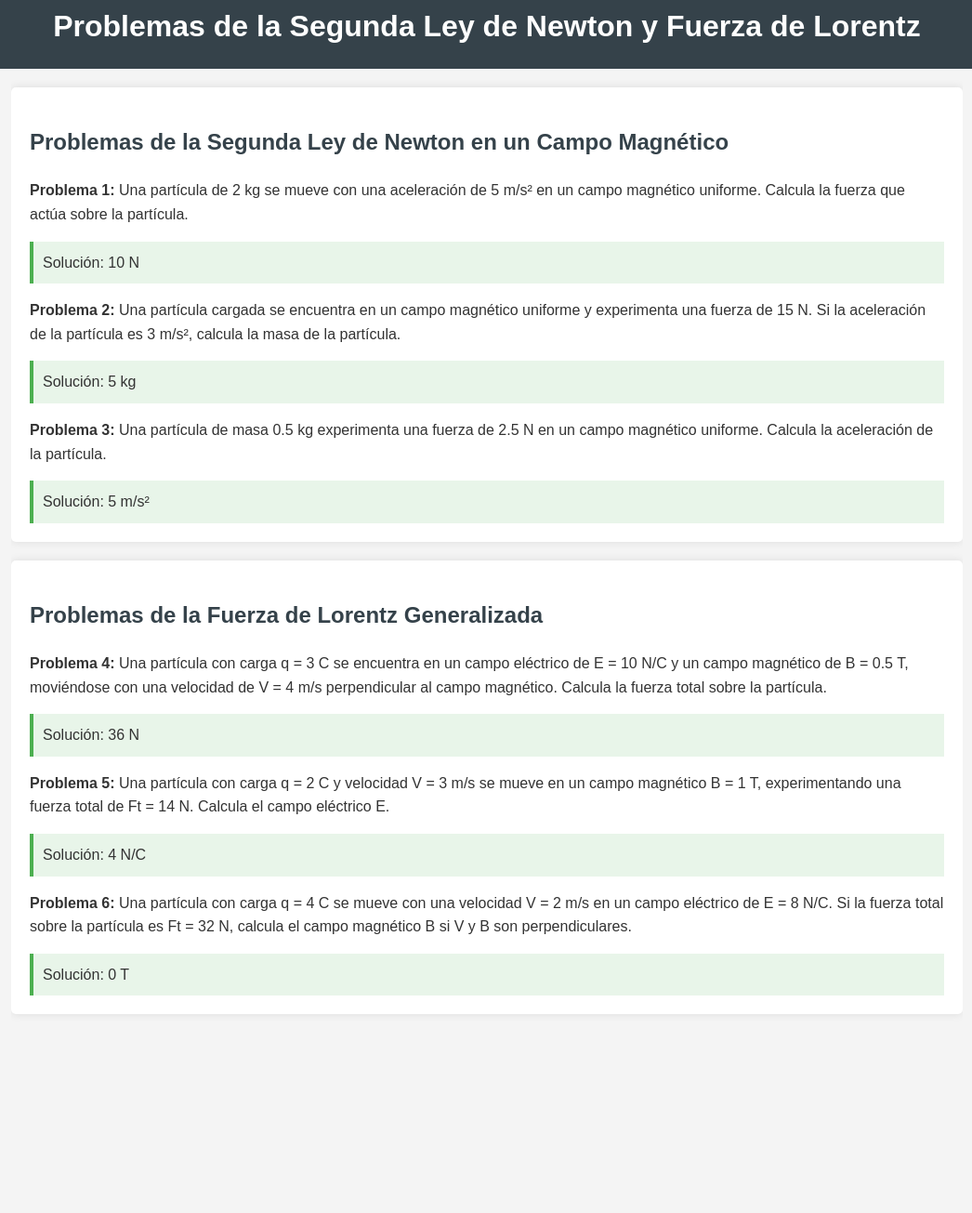
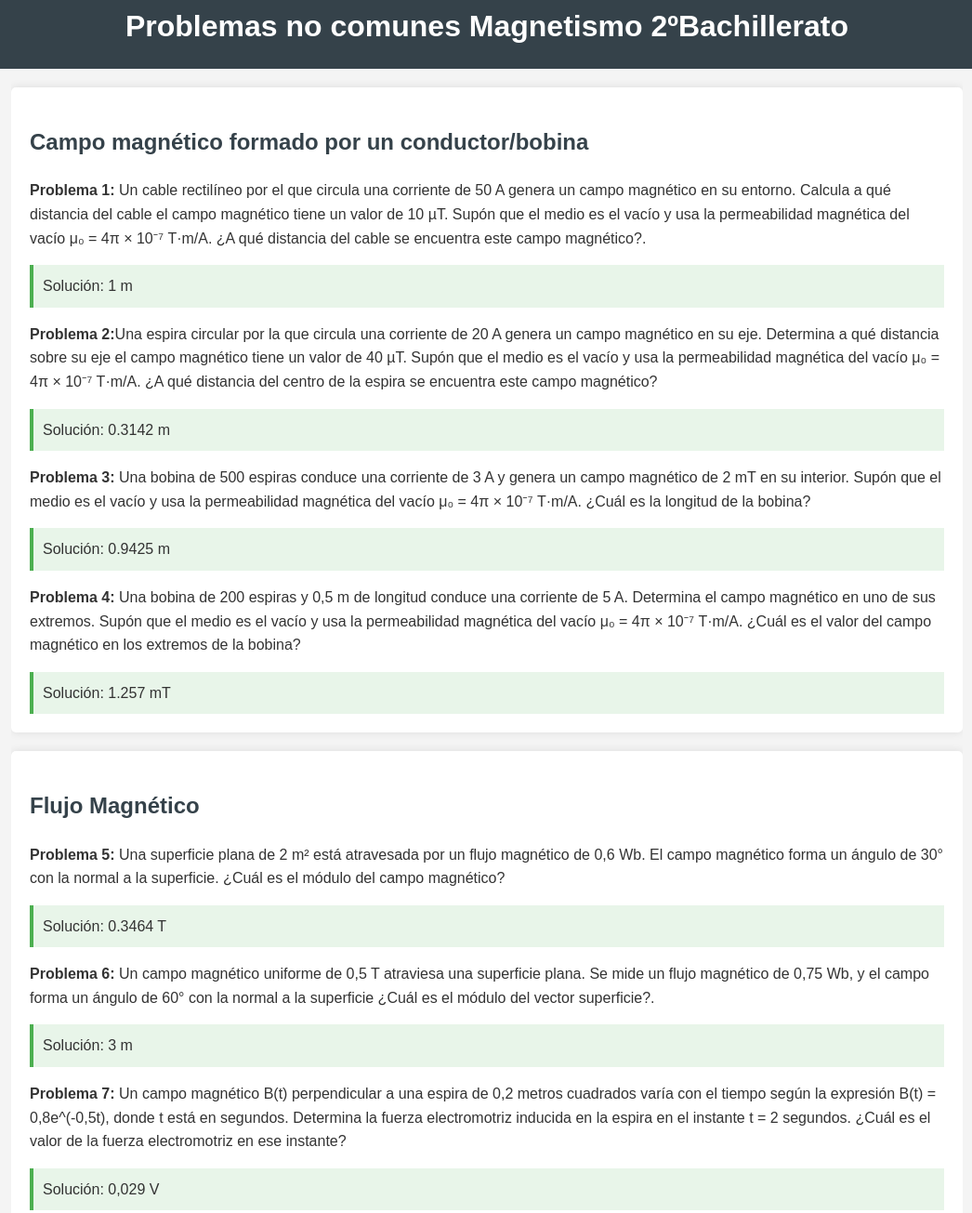
Before and after one commit to Colapinto75/Ejercicios-Campo-Magn-tico, a plain HTML site: page index.html in a window 1280 px wide. Shown: the part 17-1322 px from the top of the page at 93% size, without its empty margins (116-1162 px from the left). Before the commit the page ends 1128 px from the top, so only its background shows below. Drawn offline with Linux system fonts and the light colour scheme.

Commit message:
Update index.html

```diff
--- a/index.html
+++ b/index.html
@@ -47,34 +47,38 @@
 </head>
 <body>
     <header>
-        <h1>Problemas de la Segunda Ley de Newton y Fuerza de Lorentz</h1>
+        <h1>Problemas no comunes Magnetismo 2ºBachillerato </h1>
     </header>
     <div class="container">
 
         <div class="section">
-            <h2>Problemas de la Segunda Ley de Newton en un Campo Magnético</h2>
+            <h2>Campo magnético formado por un conductor/bobina</h2>
 
-            <p><strong>Problema 1:</strong> Una partícula de 2 kg se mueve con una aceleración de 5 m/s² en un campo magnético uniforme. Calcula la fuerza que actúa sobre la partícula.</p>
-            <div class="solution">Solución: 10 N</div>
+            <p><strong>Problema 1:</strong> Un cable rectilíneo por el que circula una corriente de 50 A genera un campo magnético en su entorno. Calcula a qué distancia del cable el campo magnético tiene un valor de 10 µT. Supón que el medio es el vacío y usa la permeabilidad magnética del vacío μ₀ = 4π × 10⁻⁷ T·m/A. ¿A qué distancia del cable se encuentra este campo magnético?.</p>
+            <div class="solution">Solución: 1 m</div>
 
-            <p><strong>Problema 2:</strong> Una partícula cargada se encuentra en un campo magnético uniforme y experimenta una fuerza de 15 N. Si la aceleración de la partícula es 3 m/s², calcula la masa de la partícula.</p>
-            <div class="solution">Solución: 5 kg</div>
+            <p><strong>Problema 2:</strong>Una espira circular por la que circula una corriente de 20 A genera un campo magnético en su eje. Determina a qué distancia sobre su eje el campo magnético tiene un valor de 40 µT. Supón que el medio es el vacío y usa la permeabilidad magnética del vacío μ₀ = 4π × 10⁻⁷ T·m/A. ¿A qué distancia del centro de la espira se encuentra este campo magnético?</p>
+            <div class="solution">Solución: 0.3142 m</div>
 
-            <p><strong>Problema 3:</strong> Una partícula de masa 0.5 kg experimenta una fuerza de 2.5 N en un campo magnético uniforme. Calcula la aceleración de la partícula.</p>
-            <div class="solution">Solución: 5 m/s²</div>
+            <p><strong>Problema 3:</strong> Una bobina de 500 espiras conduce una corriente de 3 A y genera un campo magnético de 2 mT en su interior. Supón que el medio es el vacío y usa la permeabilidad magnética del vacío μ₀ = 4π × 10⁻⁷ T·m/A. ¿Cuál es la longitud de la bobina?</p>
+            <div class="solution">Solución: 0.9425 m</div></p>
+
+            <p><strong>Problema 4:</strong> Una bobina de 200 espiras y 0,5 m de longitud conduce una corriente de 5 A. Determina el campo magnético en uno de sus extremos. Supón que el medio es el vacío y usa la permeabilidad magnética del vacío μ₀ = 4π × 10⁻⁷ T·m/A. ¿Cuál es el valor del campo magnético en los extremos de la bobina?</p>
+            <div class="solution">Solución: 1.257 mT</div>
         </div>
 
         <div class="section">
-            <h2>Problemas de la Fuerza de Lorentz Generalizada</h2>
+            <h2>Flujo Magnético</h2>
 
-            <p><strong>Problema 4:</strong> Una partícula con carga q = 3 C se encuentra en un campo eléctrico de E = 10 N/C y un campo magnético de B = 0.5 T, moviéndose con una velocidad de V = 4 m/s perpendicular al campo magnético. Calcula la fuerza total sobre la partícula.</p>
-            <div class="solution">Solución: 36 N</div>
+            <p><strong>Problema 5:</strong> Una superficie plana de 2 m² está atravesada por un flujo magnético de 0,6 Wb. El campo magnético forma un ángulo de 30° con la normal a la superficie. ¿Cuál es el módulo del campo magnético?</p>
+            <div class="solution">Solución: 0.3464 T</div>
 
-            <p><strong>Problema 5:</strong> Una partícula con carga q = 2 C y velocidad V = 3 m/s se mueve en un campo magnético B = 1 T, experimentando una fuerza total de Ft = 14 N. Calcula el campo eléctrico E.</p>
-            <div class="solution">Solución: 4 N/C</div>
+            <p><strong>Problema 6:</strong> Un campo magnético uniforme de 0,5 T atraviesa una superficie plana. Se mide un flujo magnético de 0,75 Wb, y el campo forma un ángulo de 60° con la normal a la superficie ¿Cuál es el módulo del vector superficie?.</p>
+            <div class="solution">Solución: 3 m</div>
 
-            <p><strong>Problema 6:</strong> Una partícula con carga q = 4 C se mueve con una velocidad V = 2 m/s en un campo eléctrico de E = 8 N/C. Si la fuerza total sobre la partícula es Ft = 32 N, calcula el campo magnético B si V y B son perpendiculares.</p>
-            <div class="solution">Solución: 0 T</div>
+            <p><strong>Problema 7:</strong> Un campo magnético B(t) perpendicular a una espira de 0,2 metros cuadrados varía con el tiempo según la expresión B(t) = 0,8e^(-0,5t), donde t está en segundos. Determina la fuerza electromotriz inducida en la espira en el instante t = 2 segundos. ¿Cuál es el valor de la fuerza electromotriz en ese instante?</p>
+            <div class="solution">Solución: 0,029 V</div>
+
         </div>
 
     </div>
```
